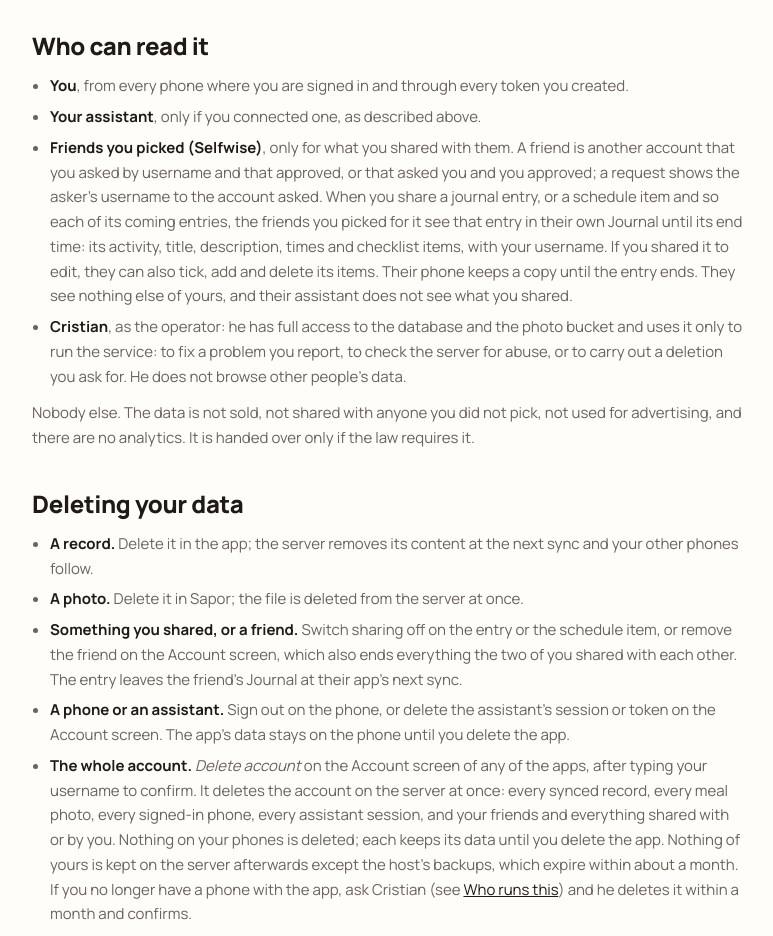
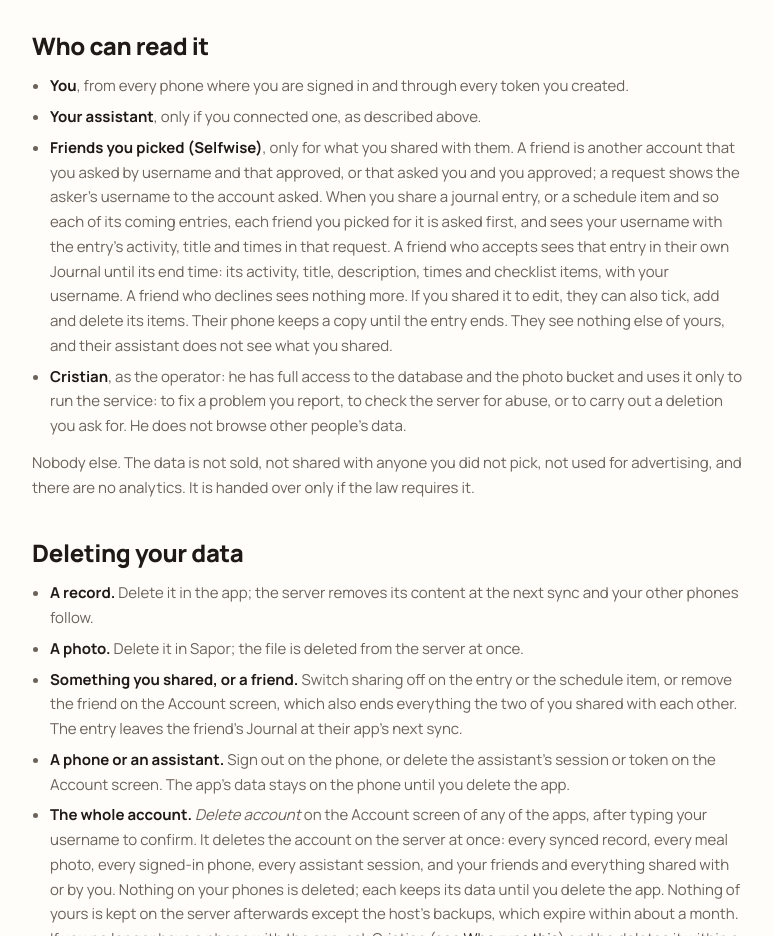
Before and after one commit to selfwise-labs/releases, a plain HTML site: page privacy.html in a window 1280 px wide. Shown: the part 3560-4496 px from the top of the page, without its empty margins (252-1025 px from the left). Drawn offline with Linux system fonts and the light colour scheme.

Commit message:
docs: privacy page says a friend is asked before seeing a shared entry
Selfwise's sharing gained an accept step (selfwise-labs/selfwise#125): the
picked friend first gets a request with the owner's username and the entry's
activity, title and times, and sees the rest only after accepting.

Co-Authored-By: Claude Fable 5.2 <noreply@anthropic.com>
Claude-Session: https://claude.ai/code/session_01AQvPqbaPwqjpBYQyWYVreu

```diff
--- a/privacy.html
+++ b/privacy.html
@@ -160,7 +160,7 @@ td:first-child{font-weight:700;white-space:nowrap}
       <ul class="muted">
         <li><strong>You</strong>, from every phone where you are signed in and through every token you created.</li>
         <li><strong>Your assistant</strong>, only if you connected one, as described above.</li>
-        <li><strong>Friends you picked (Selfwise)</strong>, only for what you shared with them. A friend is another account that you asked by username and that approved, or that asked you and you approved; a request shows the asker's username to the account asked. When you share a journal entry, or a schedule item and so each of its coming entries, the friends you picked for it see that entry in their own Journal until its end time: its activity, title, description, times and checklist items, with your username. If you shared it to edit, they can also tick, add and delete its items. Their phone keeps a copy until the entry ends. They see nothing else of yours, and their assistant does not see what you shared.</li>
+        <li><strong>Friends you picked (Selfwise)</strong>, only for what you shared with them. A friend is another account that you asked by username and that approved, or that asked you and you approved; a request shows the asker's username to the account asked. When you share a journal entry, or a schedule item and so each of its coming entries, each friend you picked for it is asked first, and sees your username with the entry's activity, title and times in that request. A friend who accepts sees that entry in their own Journal until its end time: its activity, title, description, times and checklist items, with your username. A friend who declines sees nothing more. If you shared it to edit, they can also tick, add and delete its items. Their phone keeps a copy until the entry ends. They see nothing else of yours, and their assistant does not see what you shared.</li>
         <li><strong>Cristian</strong>, as the operator: he has full access to the database and the photo bucket and uses it only to run the service: to fix a problem you report, to check the server for abuse, or to carry out a deletion you ask for. He does not browse other people's data.</li>
       </ul>
       <p class="muted">Nobody else. The data is not sold, not shared with anyone you did not pick, not used for advertising, and there are no analytics. It is handed over only if the law requires it.</p>
```
